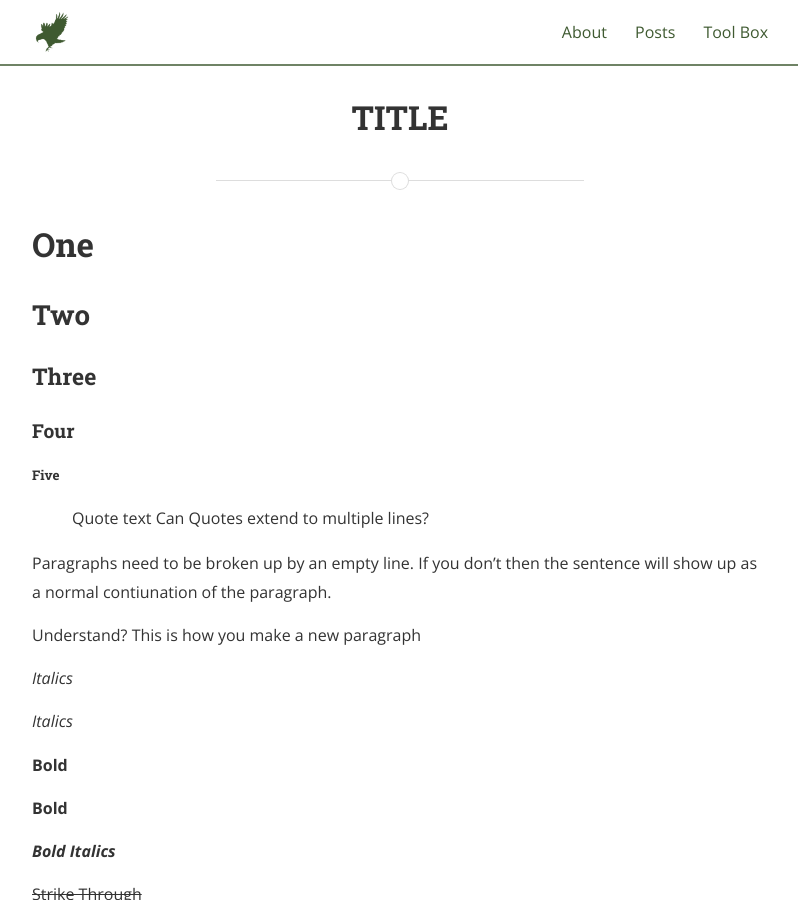
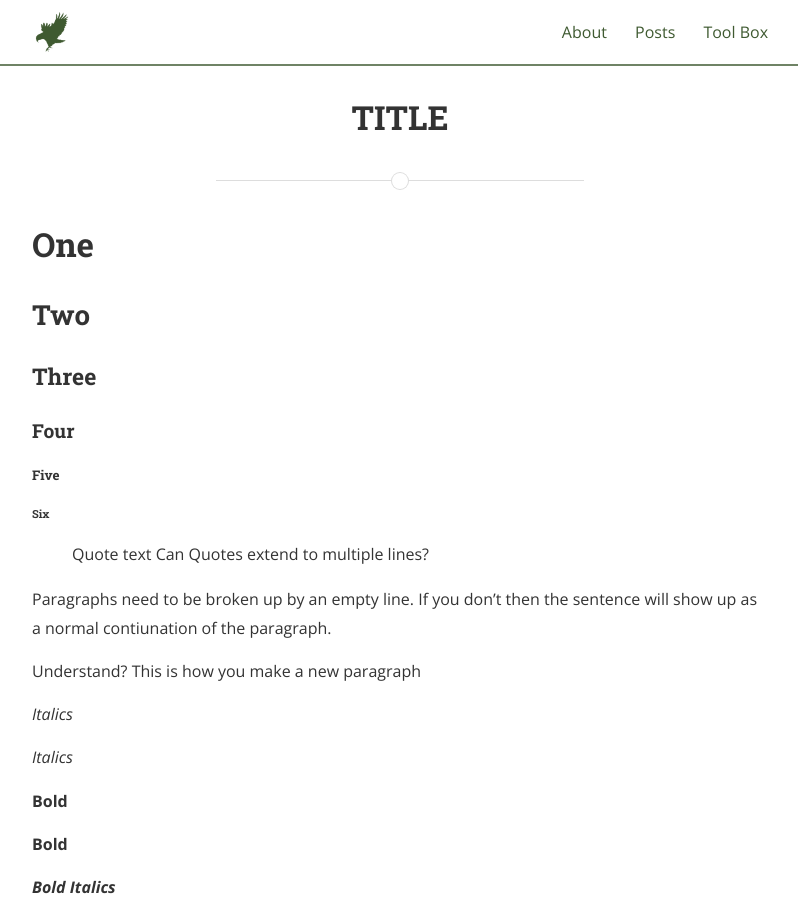
Before and after one commit to JordanBerge/JordanBerge.github.io, a Jekyll site: the page built from _posts/2016-11-14-First-Post.md, in a window 1280 px wide and 900 px high. Shown: the whole window, without its empty margins (240-1038 px from the left). Built offline with Jekyll 4.4.1, drawn with Linux system fonts in a browser that asks for light colours; nearby versions of some CDN libraries; a style sheet for code colours, icons or effects is not loaded.

Commit message:
markdown learning 15

```diff
--- a/_posts/2016-11-14-First-Post.md
+++ b/_posts/2016-11-14-First-Post.md
@@ -15,6 +15,8 @@ categories: fish
 #### Four
 
 ##### Five
+
+###### Six
 
 > Quote text
 Can Quotes extend to multiple lines?
```
